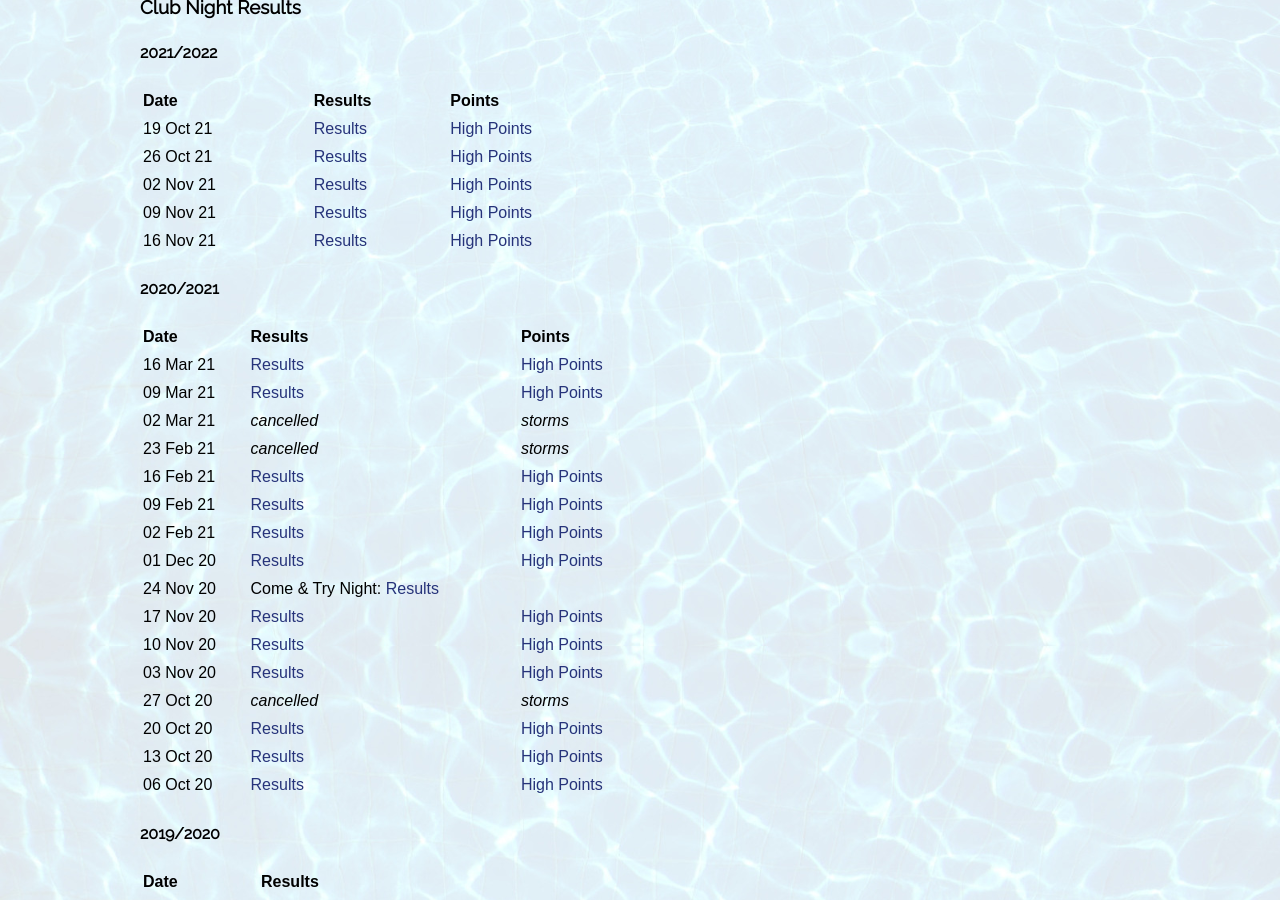
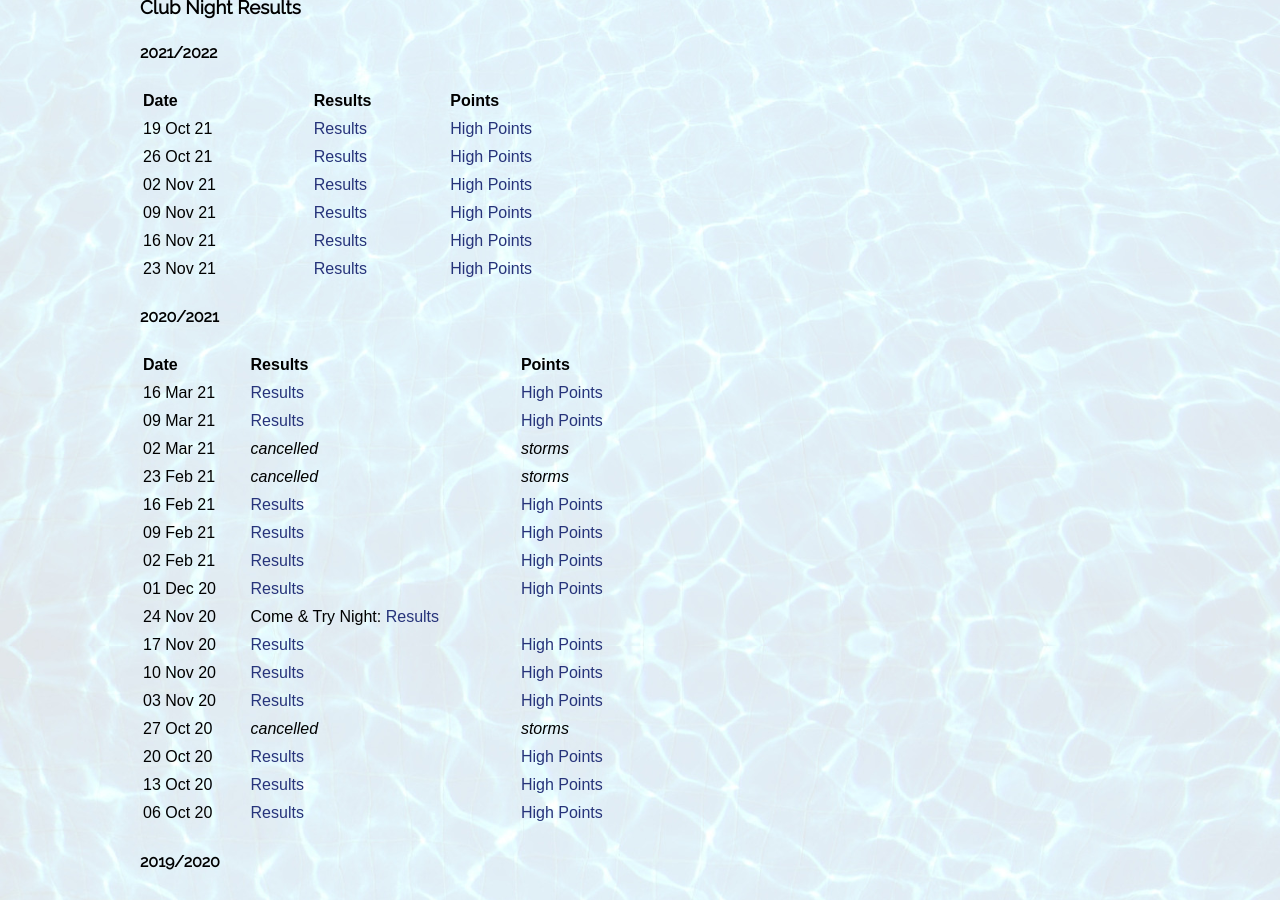
Before and after one commit to sandswim/website, a Jekyll site: the page built from pages/results.md, in a window 1280 px wide and 900 px high, scrolled down 314 px. Built offline with Jekyll 4.4.1, drawn with Linux system fonts in a browser that asks for light colours.

Commit message:
Club Night 23rd Nov

```diff
--- a/pages/results.md
+++ b/pages/results.md
@@ -16,6 +16,7 @@ permalink: /results
 02 Nov 21 | [Results](files/results/ClubNight-2021-11-02.pdf) | [High Points](files/results/HighPoints-2021-11-02.pdf)
 09 Nov 21 | [Results](files/results/ClubNight-2021-11-09.pdf) | [High Points](files/results/HighPoints-2021-11-09.pdf)
 16 Nov 21 | [Results](files/results/ClubNight-2021-11-16.pdf) | [High Points](files/results/HighPoints-2021-11-16.pdf)
+23 Nov 21 | [Results](files/results/ClubNight-2021-11-23.pdf) | [High Points](files/results/HighPoints-2021-11-23.pdf)
 
 #### 2020/2021
 
```
Also changed, not shown: 2 other files.
